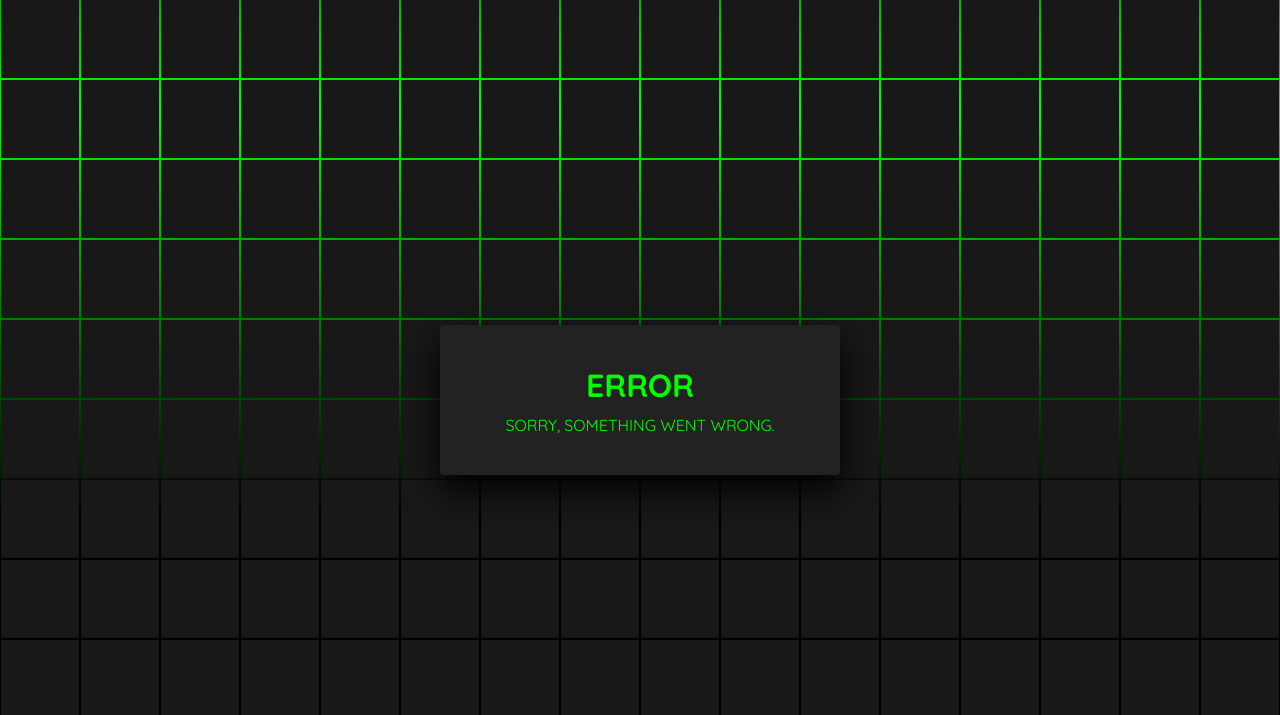
After one commit to nednik19/password-manager, a Flask app: template templates/error.html in a window 1280 px wide. The commit adds this page. Shown: the top 715 px of the page. Run offline with Flask 3, Linux system fonts and the light colour scheme; the template is opened without the code that fills it, so the values that code supplies are empty; some libraries are stand-ins or nearby versions.

Commit message:
implemented error handeling

```diff
--- a/app.py
+++ b/app.py
@@ -1,4 +1,4 @@
-from flask import Flask, redirect, url_for, session
+from flask import Flask, redirect, url_for, session, render_template
 from auth import auth, limiter  # Import auth and limiter from auth.py
 import os
 from dotenv import load_dotenv
@@ -36,6 +36,54 @@ app.register_blueprint(auth)
 def home():
     return redirect(url_for('auth.login'))
 
+# Add error handlers for specific HTTP error codes
+@app.errorhandler(401)
+def unauthorized_error(error):
+    app.logger.error(f"401 Unauthorized - You are not authorized to access this page. {str(error)}")
+
+    error = "401 Unauthorized - You are not authorized to access this page."
+    return render_template('error.html', error=error), 401
+
+@app.errorhandler(403)
+def forbidden_error(error):
+    app.logger.error(f"403 Forbidden - You don't have permission to access this page. {str(error)}")
+
+    error = "403 Forbidden - You don't have permission to access this page."
+    return render_template('error.html', error=error), 403
+
+@app.errorhandler(404)
+def not_found_error(error):
+    app.logger.error(f"404 - Page not found. {str(error)}")
+
+    error = "404 - Page not found."
+    return render_template('error.html', error=error), 404
+
+@app.errorhandler(405)
+def method_not_allowed_error(error):
+    # Log the error
+    app.logger.error(f"Method Not Allowed error occurred: {str(error)}")
+
+    # Display a user-friendly error message
+    error = "The method is not allowed for the requested URL."
+    return render_template('error.html', error=error), 405
+
+@app.errorhandler(429)
+def method_not_allowed_error(error):
+    # Log the error
+    app.logger.error(f"Too many request: {str(error)}")
+
+    # Display a user-friendly error message
+    error = "Too many requests."
+    return render_template('error.html', error=error), 429
+
+@app.errorhandler(500)
+def internal_error(error):
+    app.logger.error(f"Internal Server error. {str(error)}")
+
+    error = "Internal Server Error"
+    return render_template('error.html', error=error), 500
+
+
 # Main entry point for running the app
 if __name__ == "__main__":
     # Load SSL certificate and key
--- a/static/style.css
+++ b/static/style.css
@@ -613,3 +613,9 @@ input:valid ~ .i_room_code
     border: 1px solid #ddd;
     border-radius: 4px;
 }
+
+.p-error{
+  font-size: 1em;
+  color: rgb(217, 67, 67);
+  text-transform: uppercase;
+}
--- /dev/null
+++ b/templates/error.html
@@ -0,0 +1,13 @@
+{% extends 'base.html' %} {% block content %}
+<div class="signin">
+    <div class="content">
+        <h2>Error</h2>
+        <p>Sorry, something went wrong.</p>
+        {% if error %}
+            <ul>
+                <li class="red_errors">{{error}}</li>
+            </ul>
+    </div>
+</div>
+    {% endif %}
+{% endblock %}
```
Also changed, not shown: requirements.txt (added, +9 -0 lines), DB/database.db, README.md.
